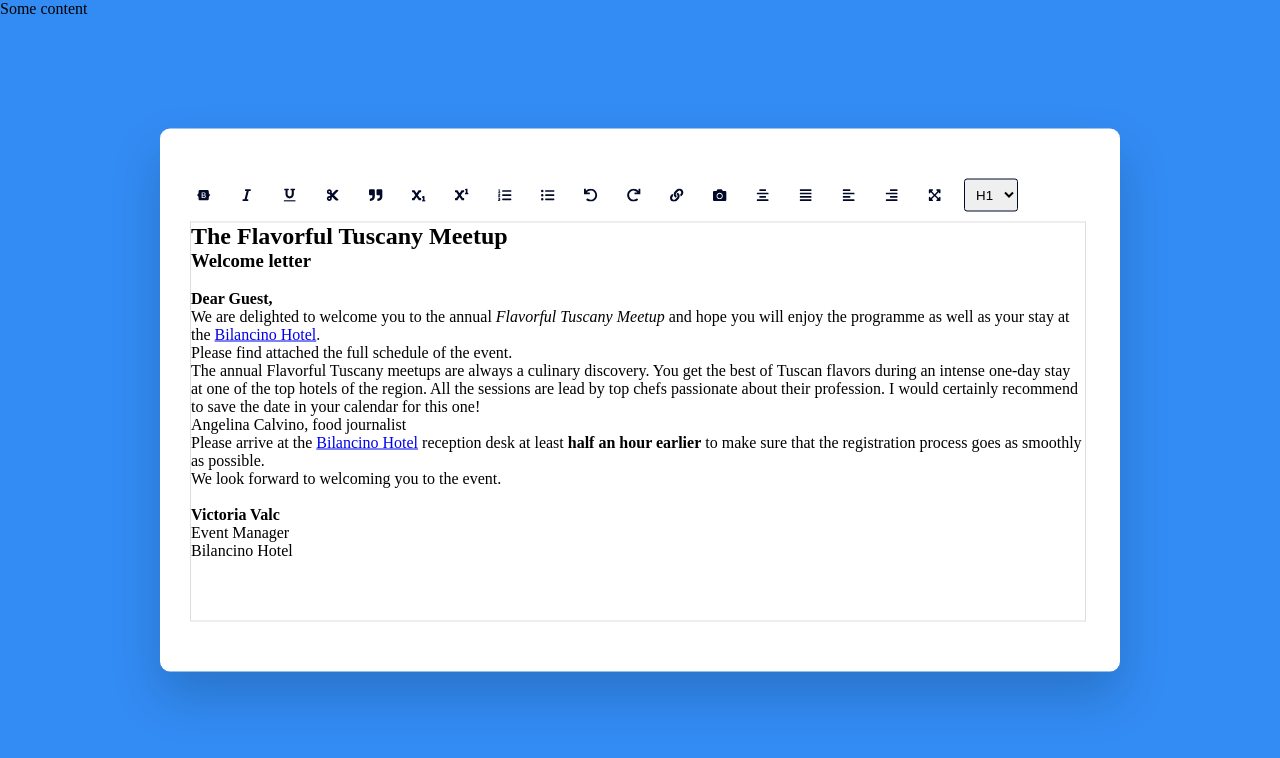
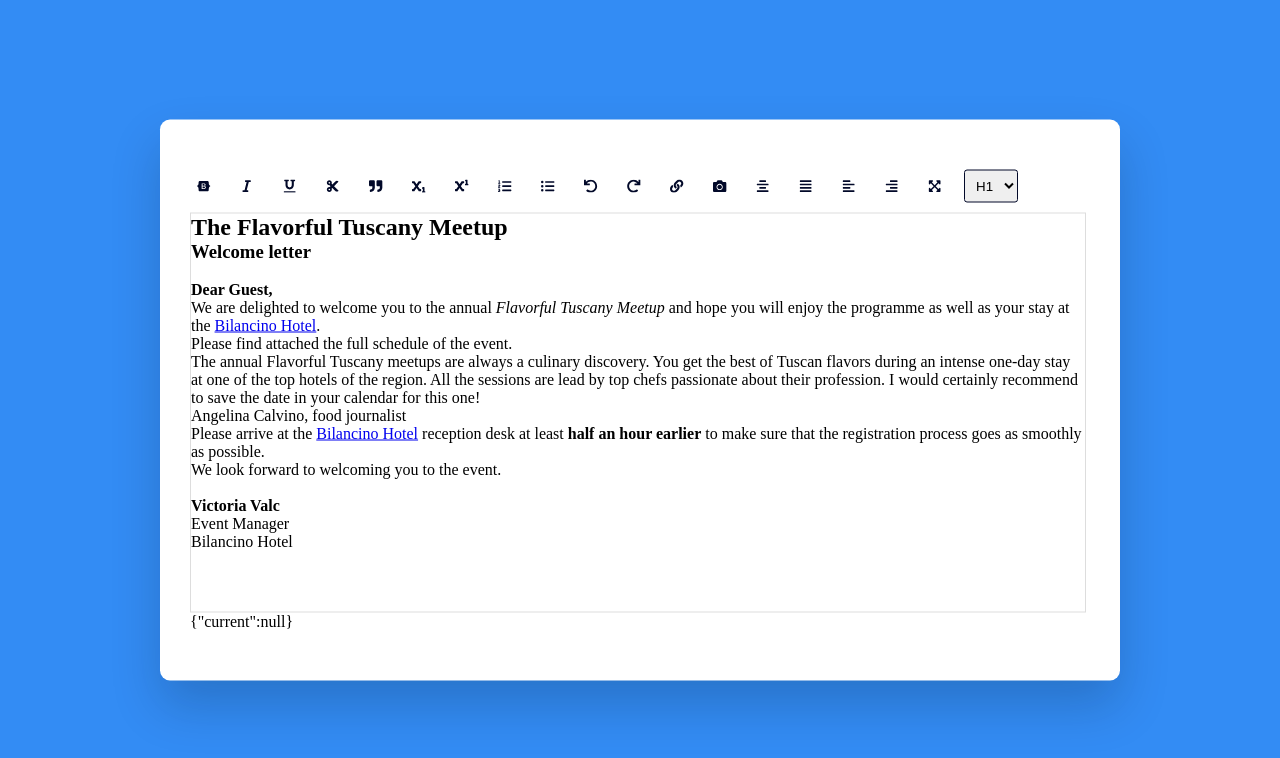
Before and after one commit to yadavdevendra/Text-Editor-typescript, a React (Create React App) app: page / in a window 1280 px wide. Shown: the top 758 px of the page. Built offline with nearby package versions, Linux system fonts and the light colour scheme.

Commit message:
first commit

```diff
--- a/src/App.tsx
+++ b/src/App.tsx
@@ -1,6 +1,5 @@
 import "./App.css";
 import { Editcom } from "./components/editor/Editcom";
-import { NewEditor } from "./components/editor/NewEditor";
 
 function App() {
     const data: any = `<h2>The Flavorful Tuscany Meetup</h2>
@@ -21,7 +20,6 @@
     return (
         <div>
             <Editcom data={data} />
-<NewEditor/>
         </div>
     );
 }
--- a/src/components/editor/Editcom.tsx
+++ b/src/components/editor/Editcom.tsx
@@ -1,16 +1,8 @@
-import React, { useRef } from "react";
+import React, { useEffect, useRef } from "react";
 import parse from "html-react-parser";
 
 import "../../App.css";
-import {
-    FaBootstrap,
-    FaItalic,
-    FaUnderline,
-    FaAlignCenter,
-    FaAlignJustify,
-    FaAlignLeft,
-    FaAlignRight,
-    FaExpandArrowsAlt,
+import {FaBootstrap,FaItalic,FaUnderline,FaAlignCenter,FaAlignJustify,FaAlignLeft,FaAlignRight,FaExpandArrowsAlt,
     FaLink,
     FaListOl,
     FaListUl,
@@ -23,10 +15,14 @@
     FaSuperscript,
 } from "react-icons/fa";
 export function Editcom({ data }: any) {
-    const editable = useRef()
+    let editable = useRef(null);
+    useEffect(() => {
+        console.log("editable",editable.current); // { current: <h1_object> }
+      },[])
+
     function handleEditedata(event: any) {
         const data = event.target.value
-        console.log("data",data);
+        console.log("data", data);
 
     }
     const handlebold = () => {
@@ -88,7 +84,7 @@
         document.execCommand("bold");
     }
     return (
-        <>
+
             <div className="container">
                 <div className="options">
                     {/* <!-- Text Format --> */}
@@ -231,10 +227,10 @@
 
                     {/* text */}
                 </div>
-                <div id="text-input" contentEditable="true" onChange={handleEditedata}>
+                <div ref={editable} id="text-input" contentEditable="true" onChange={handleEditedata}>
                     {parse(data)}
                 </div>
-            </div>
-        </>
+                {JSON.stringify(editable)}
+        </div>
     );
 }
--- a/src/components/editor/NewEditor.tsx
+++ /dev/null
@@ -1,16 +0,0 @@
-import React, { useRef } from 'react';
-
-export function NewEditor () {
- const editable = useRef(null)
-  function handleChange(event:any) {
-    console.log("editable",editable);
-
-  }
-
-
-    return (
-      <div ref={editable}onChange={handleChange}>
-        Some content
-      </div>
-    );
-}
--- a/src/index.tsx
+++ b/src/index.tsx
@@ -8,9 +8,9 @@
   document.getElementById('root') as HTMLElement
 );
 root.render(
-  <React.StrictMode>
+
     <App />
-  </React.StrictMode>
+
 );
 
 // If you want to start measuring performance in your app, pass a function
```
